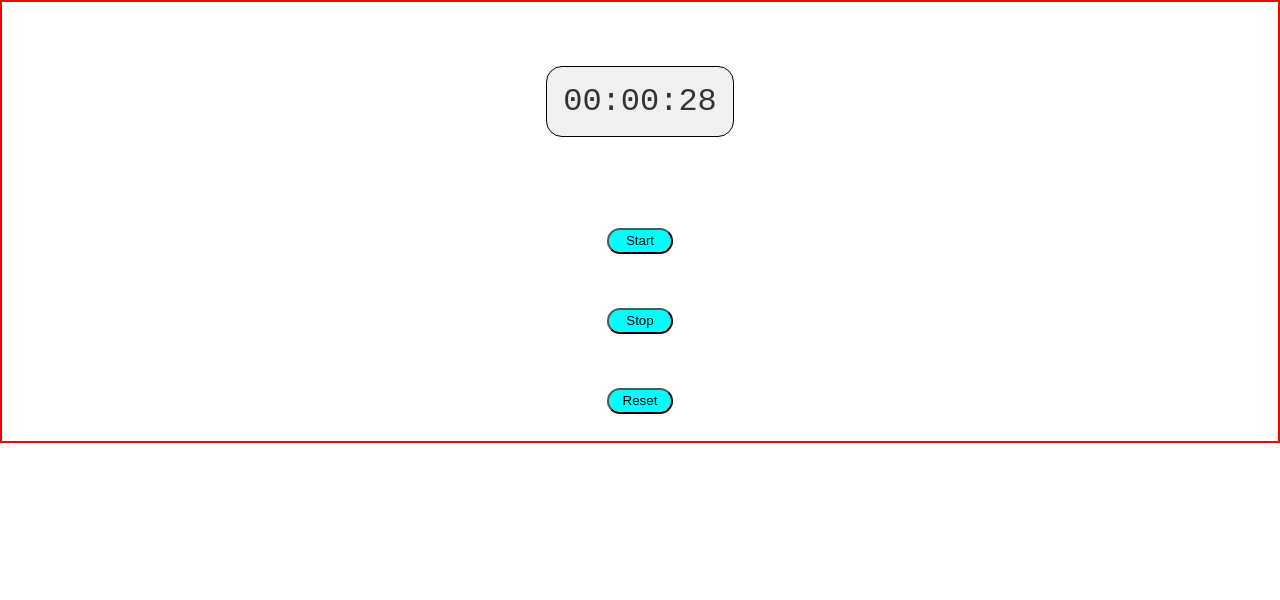
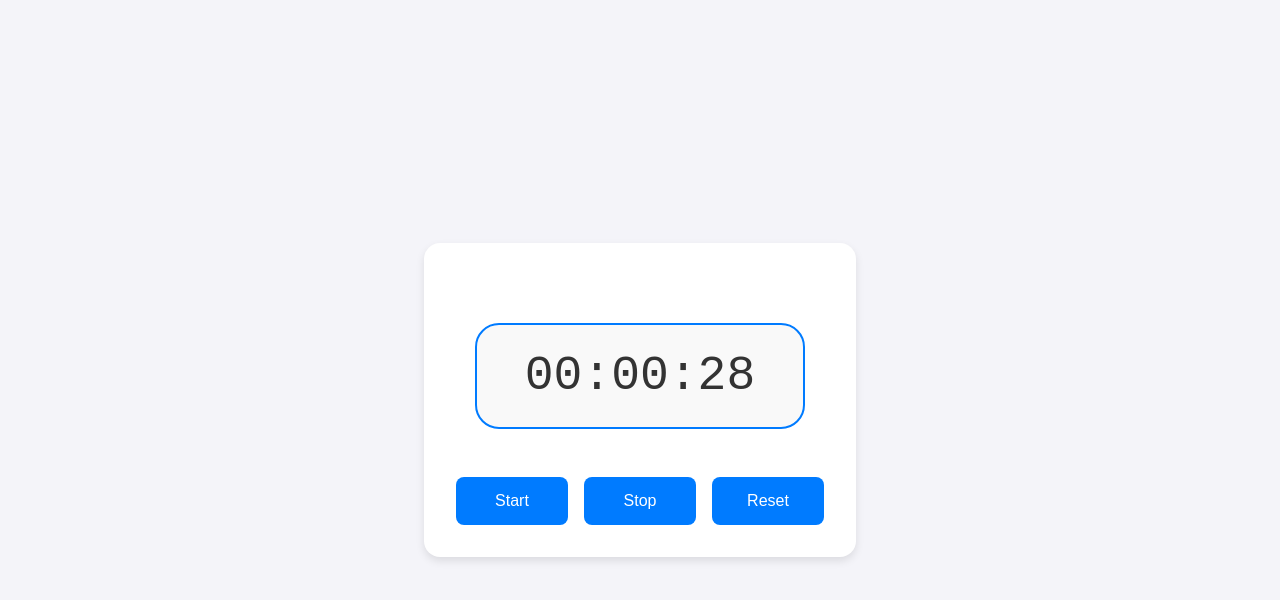
Before and after one commit to CodePixel744/vanillajs-projects, a plain HTML site: page stopWatch/index.html in a window 1280 px wide. Both pictures are taken after a click on the button "Start". Drawn offline with Linux system fonts and the light colour scheme.

Commit message:
some changes done styling by AI

```diff
--- a/stopWatch/script.js
+++ b/stopWatch/script.js
@@ -4,33 +4,28 @@ document.addEventListener('DOMContentLoaded', () => {
     let stopButton = document.getElementById('stopBtn');
     let resetButton = document.getElementById('resetBtn');
     let sinterval;
-    let forNext = 0;
+    let currentTime = 0;
+
     function start() {
-        let currentTime = 0;
-        display.textContent = '0';
         sinterval = setInterval(() => {
             currentTime += 1;
             let Tresult = Transformer(currentTime);
             display.textContent = `${String(Tresult.hours).padStart(2, '0')}:${String(Tresult.minutes).padStart(2, '0')}:${String(Tresult.seconds).padStart(2, '0')}`;
-            forNext = currentTime;
         }, 100);
-        console.log(`the value of current time is ${currentTime}`);
-        console.log(forNext);
-        console.log(typeof (forNext));
     }
+
     function stop() {
-        console.log(forNext);
-        let Tresult = Transformer(forNext);
-        display.textContent = `${String(Tresult.hours).padStart(2, '0')}:${String(Tresult.minutes).padStart(2, '0')}:${String(Tresult.seconds).padStart(2, '0')}`;
         clearInterval(sinterval);
     }
+
     function reset() {
         clearInterval(sinterval);
-        display.textContent = '00.00.00';
+        currentTime = 0;
+        display.textContent = '00:00:00';
     }
+
     if (display) {
         startButton.addEventListener('click', start);
-        console.log(display);
     }
     if (display && stopButton) {
         stopButton.addEventListener('click', stop);
@@ -38,24 +33,11 @@ document.addEventListener('DOMContentLoaded', () => {
     if (display && resetButton) {
         resetButton.addEventListener('click', reset);
     }
+
     function Transformer(sec) {
-        let seconds = 0;
-        let minutes = 0;
-        let hours = 0;
-        if (sec < 60) {
-            seconds = sec;
-        }
-        else if (sec >= 60 && sec < 3600) {
-            seconds = sec % 60;
-            minutes = Math.floor(sec / 60);
-            hours = 0;
-        }
-        else if (sec >= 3600) {
-            seconds = sec % 60;
-            minutes = Math.floor((sec % 3600) / 60);
-            hours = Math.floor(sec / 3600);
-        }
+        let seconds = sec % 60;
+        let minutes = Math.floor((sec % 3600) / 60);
+        let hours = Math.floor(sec / 3600);
         return { hours, minutes, seconds };
-
     }
-})
+});
--- a/stopWatch/style.css
+++ b/stopWatch/style.css
@@ -5,44 +5,60 @@
     font-family: 'Arial', sans-serif;
 }
 
+body {
+    background-color: #f4f4f9;
+    display: flex;
+    justify-content: center;
+    align-items: center;
+    min-height: 100vh;
+    margin: 0;
+}
+
 .stopwatch-container {
-    border: 2px solid red;
     display: flex;
     flex-direction: column;
     align-items: center;
+    justify-content: center;
+    padding: 2em;
+    background-color: #ffffff;
+    box-shadow: 0 4px 8px rgba(0, 0, 0, 0.1);
+    border-radius: 1em;
 }
 
 .time-display {
-    font-size: 2em;
+    font-size: 3em;
     font-family: 'Courier New', Courier, monospace;
     color: #333;
-
-    margin: 2em;
-    border: 1px solid black;
-    padding: 0.5em;
-    background-color: #f0f0f0;
+    margin: 1em 0;
+    border: 2px solid #007BFF;
+    padding: 0.5em 1em;
+    background-color: #f9f9f9;
     border-radius: 0.5em;
     text-align: center;
 }
 
 .controls {
     display: flex;
-    flex-direction: column;
-    align-items: center;
+    gap: 1em;
 }
 
-.controls>#startBtn,
-.controls>#stopBtn,
-.controls>#resetBtn {
-    margin: 2em;
-    width: 5em;
-    height: 2em;
-    background-color: aqua;
-    border-radius: 1em;
+.controls button {
+    width: 7em;
+    height: 3em;
+    background-color: #007BFF;
+    border: none;
+    border-radius: 0.5em;
+    color: white;
+    font-size: 1em;
+    transition: background-color 0.3s ease, transform 0.2s ease;
+    cursor: pointer;
 }
 
-.controls>#startBtn,
-.controls>#stopBtn,
-.controls>#resetBtn:hover {
-    cursor: pointer;
+.controls button:hover {
+    background-color: #0056b3;
+    transform: scale(1.08);
 }
+
+.controls button:active {
+    transform: scale(0.9);
+}
```
